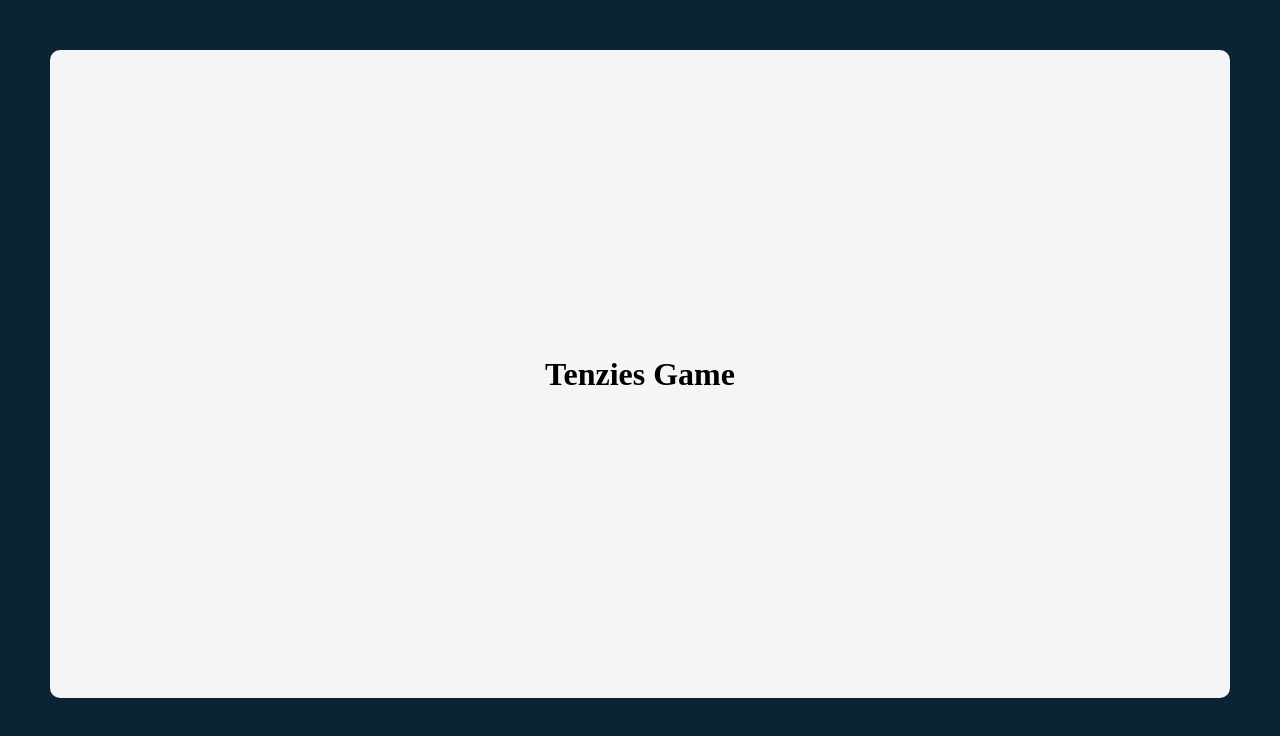
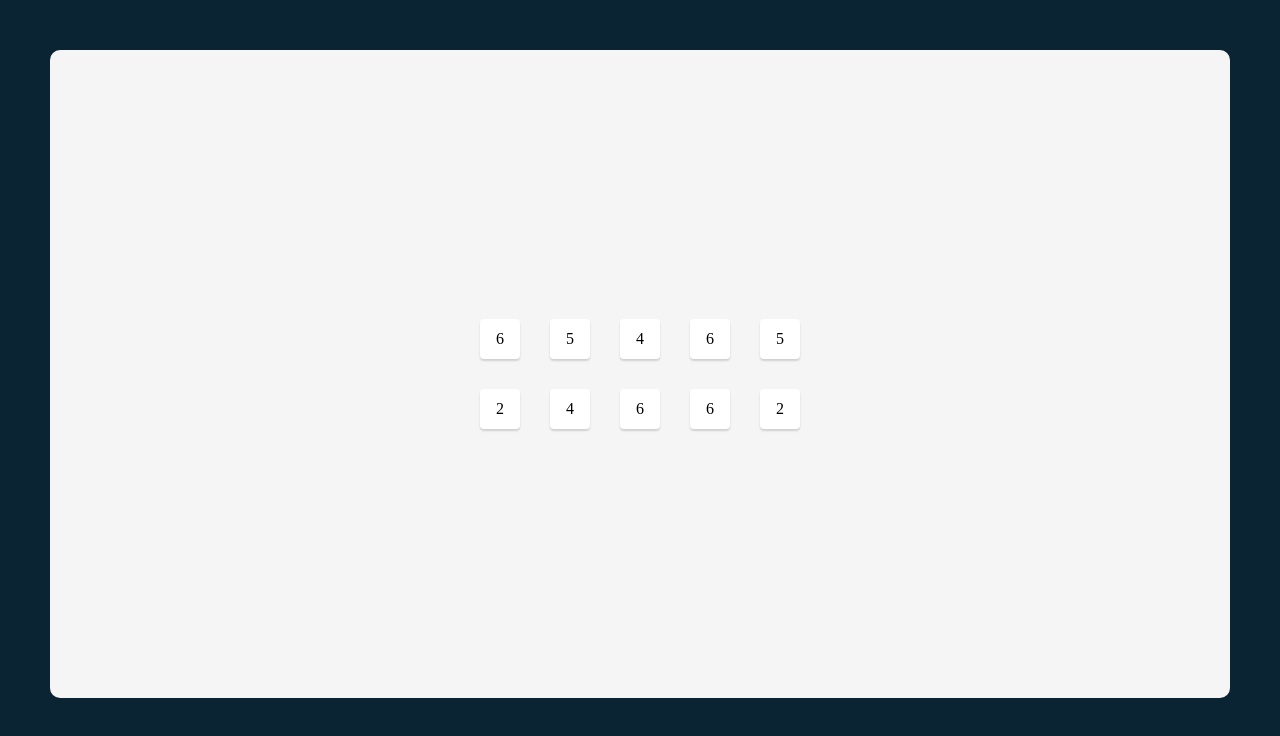
Before and after one commit to ahmad-elshowair/react-tenzise, a React (Create React App) app: page / in a window 1280 px wide. Shown: the top 736 px of the page. Built offline with nearby package versions, Linux system fonts and the light colour scheme.

Commit message:
add the dice component

```diff
--- a/src/App.js
+++ b/src/App.js
@@ -1,9 +1,20 @@
 
-
+import { Die } from "./components/Die";
 function App() {
   return (
     <div className="main">
-      <h1>Tenzies Game</h1>
+      <div className="dice--container">
+        <Die value={Math.ceil(Math.random() * 6)}/>
+        <Die value={Math.ceil(Math.random() * 6)}/>
+        <Die value={Math.ceil(Math.random() * 6)}/>
+        <Die value={Math.ceil(Math.random() * 6)}/>
+        <Die value={Math.ceil(Math.random() * 6)}/>
+        <Die value={Math.ceil(Math.random() * 6)}/>
+        <Die value={Math.ceil(Math.random() * 6)}/>
+        <Die value={Math.ceil(Math.random() * 6)}/>
+        <Die value={Math.ceil(Math.random() * 6)}/>
+        <Die value={Math.ceil(Math.random() * 6)}/>
+      </div>
     </div>
   );
 }
--- /dev/null
+++ b/src/components/Die.js
@@ -0,0 +1,5 @@
+export const Die = (props) => {
+    return(
+        <p className="dice--face">{props.value}</p>
+    );
+};
--- a/src/index.css
+++ b/src/index.css
@@ -18,3 +18,22 @@ body{
   justify-content: center;
   align-items: center;
 }
+
+.dice--container{
+  display: grid;
+  grid-template-columns: repeat(5, 1fr);
+  grid-template-rows: repeat(2, 1fr);
+  gap: 30px;
+}
+
+.dice--face{
+  width: 40px;
+  height: 40px;
+  background: #FFFFFF;
+  box-shadow: 0px 2px 2px rgb(0 0 0 / 15%);
+  border-radius: 3.96766px;
+  display: flex;
+  align-items: center;
+  justify-content: center;
+  cursor: pointer;
+}
```
